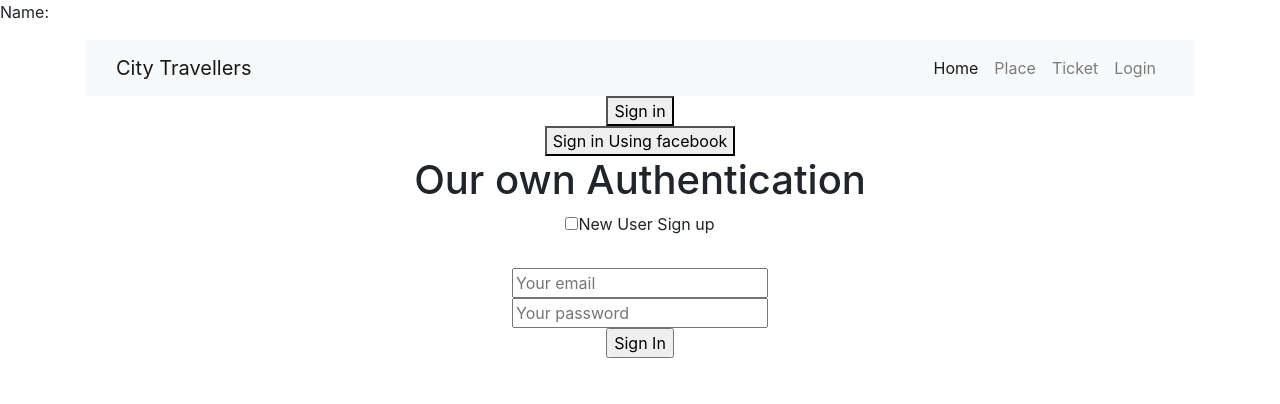
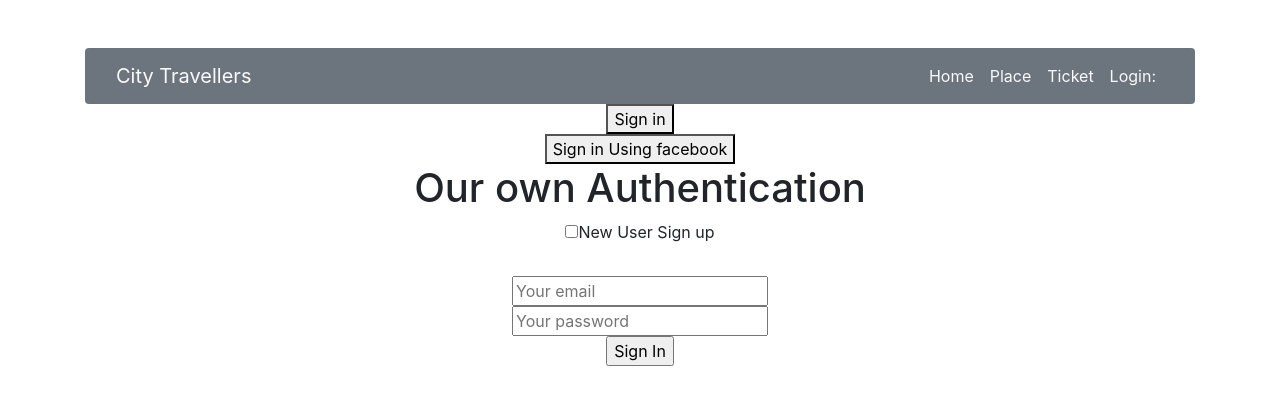
Before and after one commit to mahfuz-antor/city-travellers, a React (Create React App) app: page /login in a window 1280 px wide. Shown: the top 404 px of the page. Built offline with nearby package versions, Linux system fonts and the light colour scheme.

Commit message:
adding ticket file

```diff
--- a/public/index.html
+++ b/public/index.html
@@ -39,5 +39,6 @@
       To begin the development, run `npm start` or `yarn start`.
       To create a production bundle, use `npm run build` or `yarn build`.
     -->
+    <script src="https://unpkg.com/react/umd/react.production.min.js" crossorigin></script>
   </body>
 </html>
--- a/src/App.js
+++ b/src/App.js
@@ -5,6 +5,7 @@ import Header from './components/Header/Header';
 import Home from './components/Home/Home';
 import Places from './components/Places/Places';
 import Tickets from './components/Tickets/Tickets';
+// import fakeData from './fakeData/data.json';
 import {
   BrowserRouter as Router,
   Switch,
@@ -21,7 +22,6 @@ function App() {
   const [loggedInUser, setLoggedInUser] = useState({});
   return (
     <UserContex.Provider value={[loggedInUser, setLoggedInUser]}>
-      <p>Name: {loggedInUser.name}</p>
       <Router>
         <Switch>
           <Route exact path="/">
@@ -43,6 +43,7 @@ function App() {
             <Tickets></Tickets>
           </Route>
         </Switch>
+        {/* <h1>Name: {loggedInUser.name}</h1> */}
       </Router>
     </UserContex.Provider>
   );
--- a/src/components/Header/Header.js
+++ b/src/components/Header/Header.js
@@ -1,28 +1,40 @@
-import React from 'react';
+import React, { useContext, useEffect, useState } from 'react';
 import { Link } from 'react-router-dom';
+import { UserContex } from '../../App';
+
+
+
 
 const Header = () => {
+    const [loggedInUser, setLoggedInUser] = useContext(UserContex);
+    const [user, setUser] = useState({
+        isSignedIn: false,
+        name: '',
+        email: '',
+        password: '',
+        photo: ''
+      })
     return (
-        <div className="container">
-            <nav class="navbar navbar-expand-lg navbar-light bg-light">
-                <div class="container-fluid">
-                    <a class="navbar-brand" href="../Home">City Travellers</a>
+        <div className="container mt-5">
+            <nav class="navbar navbar-expand-lg navbar-light bg-secondary rounded">
+                <div class="container-fluid text-info">
+                    <a class="navbar-brand  text-light" href="../Home">City Travellers</a>
                     <button class="navbar-toggler" type="button" data-bs-toggle="collapse" data-bs-target="#navbarText" aria-controls="navbarText" aria-expanded="false" aria-label="Toggle navigation">
                         <span class="navbar-toggler-icon"></span>
                     </button>
                     <div class="collapse navbar-collapse flex-row-reverse" id="navbarText">
                         <ul class="navbar-nav me-auto mb-2 mb-lg-0">
                             <li class="nav-item">
-                                <Link class="nav-link active" aria-current="page" to="/home">Home</Link>
+                                <Link class="nav-link active text-light" aria-current="page" to="/home">Home</Link>
                             </li>
                             <li class="nav-item">
-                                <Link class="nav-link" to="/places">Place</Link>
+                                <Link class="nav-link text-light" to="/places">Place</Link>
                             </li>
                             <li class="nav-item">
-                                <Link class="nav-link" to="/tickets">Ticket</Link>
+                                <Link class="nav-link text-light" to="/tickets">Ticket</Link>
                             </li>
                             <li class="nav-item">
-                                <Link class="nav-link" to="/login">Login</Link>
+                                <Link class="nav-link text-light" to="/login"> Login: {loggedInUser.name} </Link>
                             </li>
                         </ul>
                     </div>
--- a/src/components/Home/Home.js
+++ b/src/components/Home/Home.js
@@ -1,42 +1,50 @@
-import React, { useEffect, useState } from 'react';
-import Login from '../Login/Login';
+import React, { useContext, useEffect, useState } from 'react';
+// import Login from '../Login/Login';
 import BgImg from '../../images/thumb-1920-85305.jpg'
 import Header from '../Header/Header';
-import Vehicle from '../../fakeData/data.json';
+import fakeData from '../../fakeData/data.json';
 import { Link } from 'react-router-dom';
+import { UserContex } from '../../App';
 
 const Home = () => {
     const [data, setData] = useState([]);
 
     useEffect(() => {
-        setData(Vehicle);
-        console.log(Vehicle);
-        const names = Vehicle.map(data => data.name)
+        setData(fakeData);
+        console.log(fakeData);
+        const names = fakeData.map(data => data.name)
         console.log(names);
     }, [])
 
     const cardStyle = {
         width: '200px',
-        height: '200px',
+        height: '250px',
         float: 'left',
         color: 'lightblue',
-        margin: '20px'
+        margin: '25px',
+        marginBottom: '100px',
+        marginTop: '50px',
+        backgroundColor: 'gray',
+        borderRadius: '20px'
     }
 
     const imgStyle = {
-        width: '180px',
-        height: '150px'
+        width: '190px',
+        height: '190px',
+        borderRadius: '20px'
     }
+
+    const [loggedInUser, setLoggedInUser] = useContext(UserContex);
     return (
-        <div style={{width:'100%', height:'500px', backgroundRepeat:'no-repeat', overflow: 'hidden', backgroundImage: `linear-gradient( rgba(0, 0, 0, 0.5), rgba(0, 0, 0, 0.5) ), url(${BgImg})` }}>
-            <h1>This is Home Page.</h1>
+        <div style={{backgroundSize:'100% 100%', backgroundRepeat:'no-repeat', overflow: 'hidden', backgroundImage: `linear-gradient( rgba(0, 0, 0, 0.5), rgba(0, 0, 0, 0.5) ), url(${BgImg})` }}>
+
             <Header></Header>
             <div  className="container">
                 {
                     data.map(data =>
-                        <Link to="/places"> <div style={cardStyle}>
-                            <img style={imgStyle} src={data.img} alt="" />
-                            <h5>{data.name}</h5>
+                        <Link  className="text-center" to="/places"> <div style={cardStyle}>
+                            <img className="p-2" style={imgStyle} src={data.img} alt="" />
+                            <h2 className="text-center">{data.name}</h2>
                         </div>
                         </Link>
 
@@ -44,8 +52,6 @@ const Home = () => {
                 }
             </div>
 
-
-
         </div>
     );
 };
--- a/src/components/Places/Places.js
+++ b/src/components/Places/Places.js
@@ -1,8 +1,8 @@
-import React, { useContext } from 'react';
-import firebase from "firebase/app";
+import React, { } from 'react';
+// import firebase from "firebase/app";
 import "firebase/analytics";
 import "firebase/auth";
-import firebaseConfig from '../../firebase-config';
+// import firebaseConfig from '../../firebase-config';
 import { useState } from 'react';
 import Header from '../Header/Header';
 
@@ -11,6 +11,7 @@ const handleSubmit = () => {
 }
 
 const Places = () => {
+
     const [user, setUser] = useState({
         name: '',
         start: '',
@@ -19,7 +20,7 @@ const Places = () => {
         date: null
       })
 
-      const [newUser, setNewUser] = useState(false);
+    //   const [newUser, setNewUser] = useState(false);
 
       const handleChange = (e) => {
         let isFieldValid = true;
@@ -30,7 +31,11 @@ const Places = () => {
         }
       }
 
+    //   const [loggedInUser, setLoggedInUser] = useState({});
+
+
     return (
+
         <div className="App">
             <Header></Header>
           <div className="container">
@@ -53,10 +58,10 @@ const Places = () => {
               <input type="submit" value="Search" />
             </form>
             <br/>
-            <p>Starting: {user.start}</p>
+            {/* <p>Starting: {user.start}</p>
             <p>Ending: {user.end}</p>
             <p>Time: {user.time}</p>
-            <p>Date: {user.date}</p>
+            <p>Date: {user.date}</p> */}
           </div>
         </div>
       );
--- a/src/components/Tickets/Tickets.js
+++ b/src/components/Tickets/Tickets.js
@@ -1,13 +1,32 @@
-import React from 'react';
+import React, { useEffect, useState } from 'react';
 import Form from '../Form/Form';
 import Header from '../Header/Header';
+import fakeData from '../../fakeData/data.json';
+import { Link, useParams } from 'react-router-dom';
+
 
 const Tickets = () => {
+
+    let { } = useParams();
+    const result = fakeData.find(tree => tree.name === "Bike");
+    const result1 = fakeData.find(tree => tree.name === "Auto");
+    // const result2 = fakeData.find(tree => tree.name === "Bike");
+    // const result3 = fakeData.find(tree => tree.name === "Bike");
+    console.log(result.name, result1.name);
+    console.log(result.img);
+
+const bikeStyle = {
+    width:'80px',
+    height:'50px'
+}
     return (
         <div>
-            <h1>This is Tickets Page.</h1>
             <Header></Header>
-            <Form></Form>
+            <div>
+                <h1>You Select: {result.name + ' ' + result.salary}</h1>
+                <img style={bikeStyle} src={result.img} alt="" />
+            </div>
+
         </div>
     );
 };
--- a/src/fakeData/data.json
+++ b/src/fakeData/data.json
@@ -2,24 +2,24 @@
   "id": 1,
   "name": "Bike",
   "email": "dgriffe0@cisco.com",
-  "salary": 12143,
+  "salary": 143,
   "img": "https://www.thehindu.com/life-and-style/motoring/u5qdjn/article26121531.ece/alternates/FREE_435/Harley-Davidson-CVO"
 }, {
   "id": 2,
   "name": "Auto",
   "email": "bpull1@shinystat.com",
-  "salary": 22143,
+  "salary": 200,
   "img": "https://etimg.etb2bimg.com/photo/73261876.cms"
 }, {
   "id": 3,
   "name": "Car",
   "email": "rmcginn2@wikia.com",
-  "salary": 22143,
+  "salary": 333,
   "img": "https://thumbor.forbes.com/thumbor/trim/512x602:5312x3303/fit-in/711x400/smart/https://specials-images.forbesimg.com/imageserve/5d35eb15f1176b0008974b5c/0x0.jpg"
 }, {
   "id": 4,
   "name": "Bus",
   "email": "rsalliss3@stanford.edu",
-  "salary": 22143,
+  "salary": 2243,
   "img": "https://media.wired.com/photos/5cf832279c2a7cd3975976ca/16:9/w_2000,h_1125,c_limit/Transpo_XcelsiorChargeCharging_TA.jpg"
 }]
```
